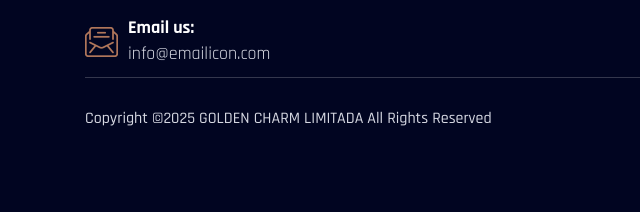
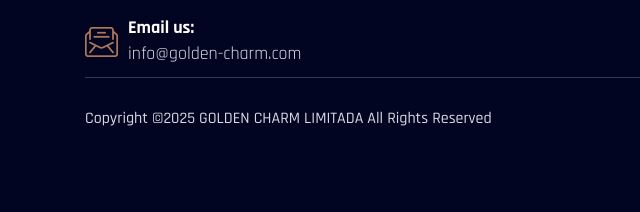
Before and after one commit to radeth11/golden-charm, a website: page public/index.html in a window 1280 px wide. Shown: the part 3987-4199 px from the top of the page, 0-640 px from the left. Drawn offline with Linux system fonts and the light colour scheme.

Commit message:
mail update

```diff
--- a/public/index.html
+++ b/public/index.html
@@ -333,7 +333,7 @@
                                 </figure>
                                 <div class="content">
                                     <span class="text-white">Email us:</span>
-                                    <a href="mailto:info@emailicon.com" class="text-size-18 mb-0 text-decoration-none">info@emailicon.com</a>
+                                    <a href="mailto:info@golden-charm.com" class="text-size-18 mb-0 text-decoration-none">info@golden-charm.com</a>
                                 </div>
                             </div>
                         </div>
```
